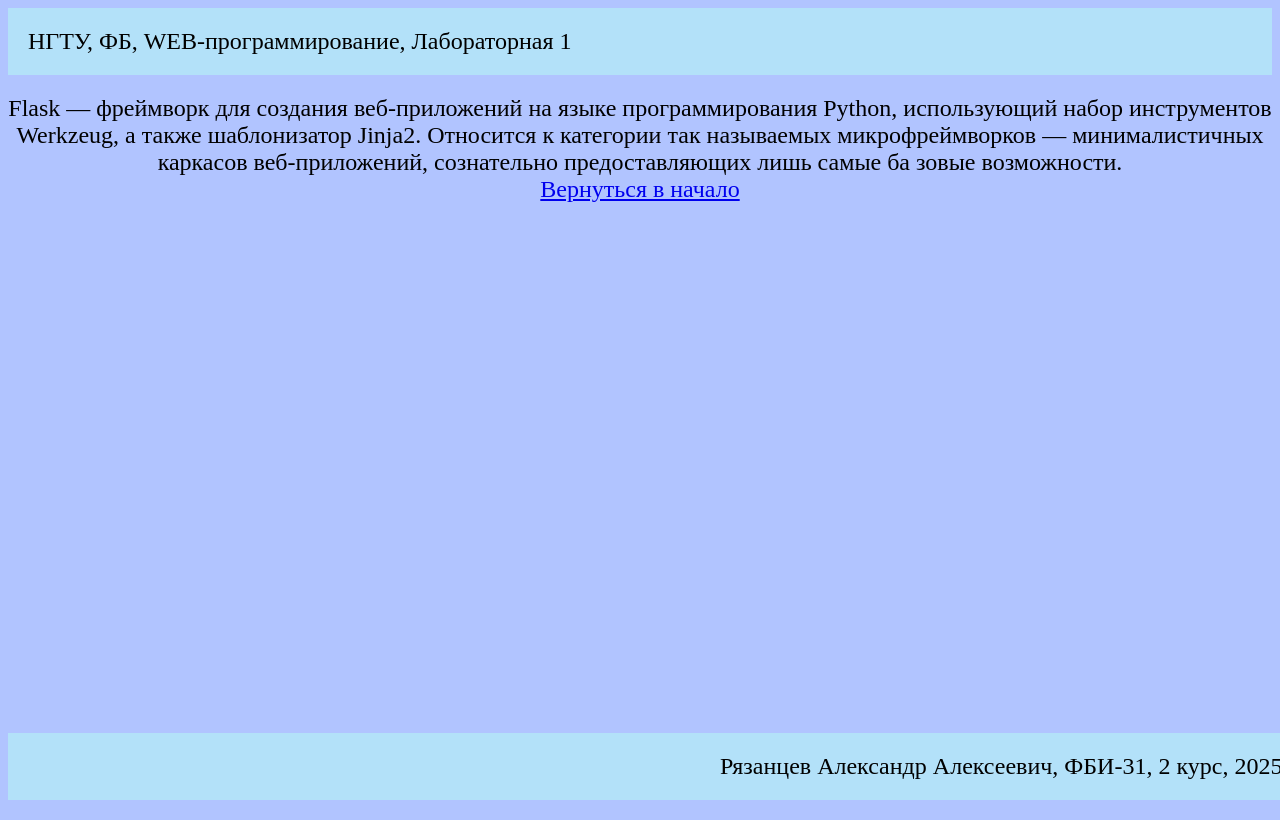
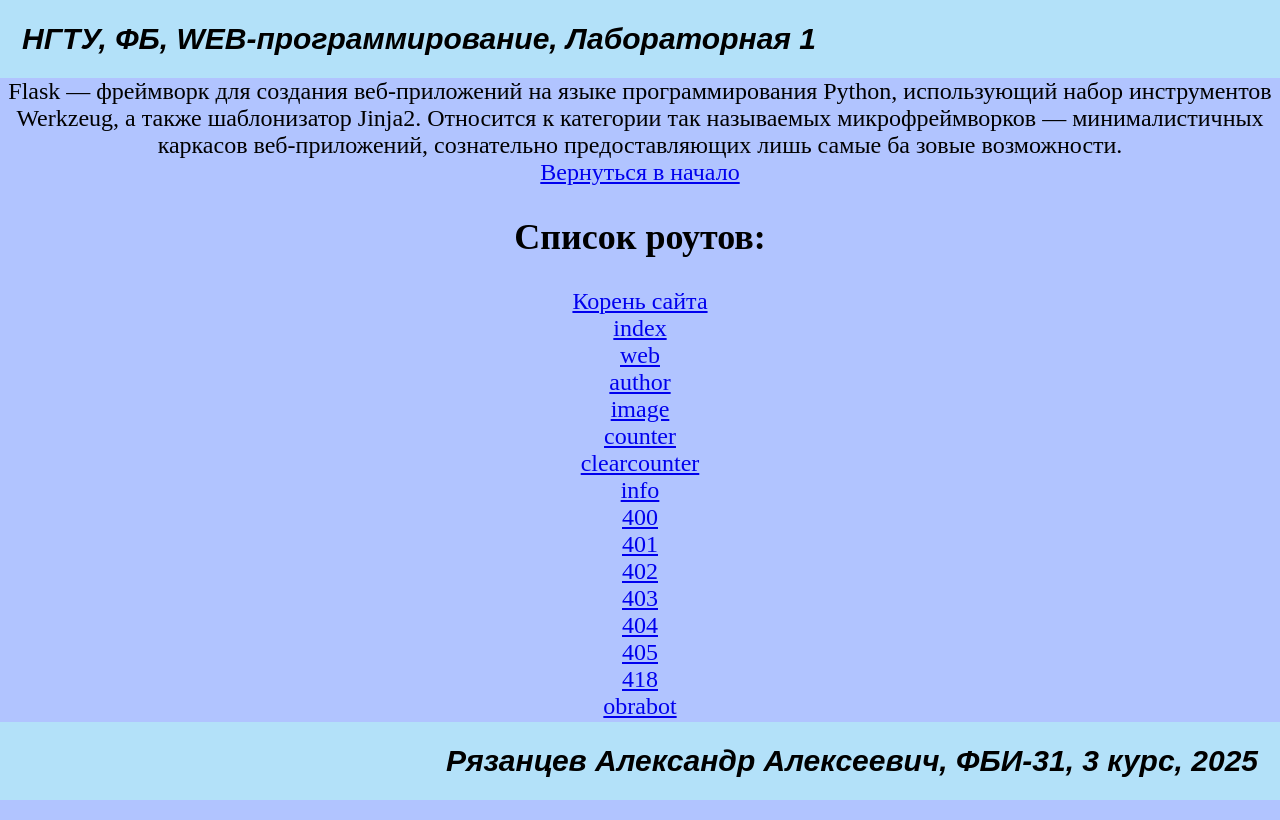
Before and after one commit to sheeshh21/web-back-labs, a Flask app: page /lab1 in a window 1280 px wide. Run offline with Flask 3, Linux system fonts and the light colour scheme.

Commit message:
Список роутов

```diff
--- a/app.py
+++ b/app.py
@@ -12,7 +12,7 @@ def index():
            <body>
                 <title>НГТУ, ФБ, Лабораторные работы</title>
                 <header>НГТУ, ФБ, WEB-программирование, часть 2. Список лабораторных</header>
-                    <a href="/lab1/web">Лабораторная работа №1</a>
+                    <a href="/lab1">Лабораторная работа №1</a>
                 <footer>Рязанцев Александр Алексеевич, ФБИ-31, 2 курс, 2025</footer>
           </body>
         </html>'''
@@ -27,7 +27,7 @@ def a():
            <body>
                 <title>НГТУ, ФБ, Лабораторные работы</title>
                 <header>НГТУ, ФБ, WEB-программирование, часть 2. Список лабораторных</header>
-                    <a href="/lab1/web">Лабораторная работа №1</a>
+                    <a href="/lab1">Лабораторная работа №1</a>
                 <footer>Рязанцев Александр Алексеевич, ФБИ-31, 2 курс, 2025</footer>
           </body>
         </html>'''
@@ -40,7 +40,7 @@ def lab1():
         <html>
         <link rel="stylesheet" href="''' + css + '''">
            <body>
-                <title>Лабораторная 1</title>
+                <title>Лабораторная работа 1</title>
                 <header>НГТУ, ФБ, WEB-программирование, Лабораторная 1</header>
                     <div>
                         Flask — фреймворк для создания веб-приложений на языке
@@ -51,7 +51,24 @@ def lab1():
                         зовые возможности.
                     </div>
                     <a href="/">Вернуться в начало</a>
-                <footer>Рязанцев Александр Алексеевич, ФБИ-31, 2 курс, 2025</footer>
+                    <h2>Список роутов:</h2>
+                    <a href="/">Корень сайта</a><br>
+                    <a href="/index">index</a><br>
+                    <a href="/lab1/web">web</a><br>
+                    <a href="/lab1/author">author</a><br>
+                    <a href="/lab1/image">image</a><br>
+                    <a href="/lab1/counter">counter</a><br>
+                    <a href="/lab1/clearcounter">clearcounter</a><br>
+                    <a href="/lab1/info">info</a><br>
+                    <a href="/lab1/400">400</a><br>
+                    <a href="/lab1/401">401</a><br>
+                    <a href="/lab1/402">402</a><br>
+                    <a href="/lab1/403">403</a><br>
+                    <a href="/lab1/404">404</a><br>
+                    <a href="/lab1/405">405</a><br>
+                    <a href="/lab1/418">418</a><br>
+                    <a href="/lab1/obrabot">obrabot</a><br>
+                <footer>Рязанцев Александр Алексеевич, ФБИ-31, 3 курс, 2025</footer>
           </body>
         </html>'''
 
@@ -63,14 +80,11 @@ def web():
         <html>
         <link rel="stylesheet" href="''' + css + '''">
            <body>
-                <title>НГТУ, ФБ, Лабораторные работы</title>
-                <header>НГТУ, ФБ, WEB-программирование, часть 2. Список лабораторных</header>
+                <title>НГТУ, ФБ, Лабораторная работа 1</title>
+                <header>НГТУ, ФБ, WEB-программирование, Лабораторная 1</header>
                 <h1>web-сервер на flask</h1>
                 <a href="/lab1/author">Автор</a><br>
-                <a href="/lab1/image">Изображение</a><br>
-                <a href="/lab1/counter">Счетчик</a><br>
-                <a href="/lab1/info">Информация</a>
-                <footer>Рязанцев Александр Алексеевич, ФБИ-31, 2 курс, 2025</footer>
+                <footer>Рязанцев Александр Алексеевич, ФБИ-31, 3 курс, 2025</footer>
           </body>
         </html>'''
 
@@ -86,8 +100,8 @@ def author():
         <html>
         <link rel="stylesheet" href="''' + css + '''">
            <body>
-                <title>НГТУ, ФБ, Лабораторные работы</title>
-                <header>НГТУ, ФБ, WEB-программирование, часть 2. Список лабораторных</header>
+                <title>НГТУ, ФБ, Лабораторная работа 1</title>
+                <header>НГТУ, ФБ, WEB-программирование, Лабораторная 1</header>
                 <hr class='hr'>
                 <p>Студент: ''' + name + '''</p>
                 <hr class='hr'>
@@ -96,7 +110,7 @@ def author():
                 <p>Факультет: ''' + faculty + '''</p>
                 <hr class='hr'>
                 <a href="/lab1/web">web</a>
-                <footer>Рязанцев Александр Алексеевич, ФБИ-31, 2 курс, 2025</footer>
+                <footer>Рязанцев Александр Алексеевич, ФБИ-31, 3 курс, 2025</footer>
           </body>
         </html>'''
 
@@ -109,13 +123,13 @@ def image():
         <html>
         <link rel="stylesheet" href="''' + css + '''">
             <body>
-                <title>НГТУ, ФБ, Лабораторные работы</title>
-                <header>НГТУ, ФБ, WEB-программирование, часть 2. Список лабораторных</header>
+                <title>НГТУ, ФБ, Лабораторная работа 1</title>
+                <header>НГТУ, ФБ, WEB-программирование, Лабораторная 1</header>
                 <div class="block">
                     <h1>🌳Дуб🌳</h1>
                     <img src="''' + path + '''">
                 </div>
-                <footer>Рязанцев Александр Алексеевич, ФБИ-31, 2 курс, 2025</footer>
+                <footer>Рязанцев Александр Алексеевич, ФБИ-31, 3 курс, 2025</footer>
             </body>
         </html>''', {
             "X-Server": "sample",
@@ -125,6 +139,7 @@ def image():
         }
 
 count = 0
+
 @app.route("/lab1/counter")
 def counter():
     global count
@@ -140,8 +155,8 @@ def counter():
         <html>
         <link rel="stylesheet" href="''' + css + '''">
            <body>
-                <title>НГТУ, ФБ, Лабораторные работы</title>
-                <header>НГТУ, ФБ, WEB-программирование, часть 2. Список лабораторных</header>
+                <title>НГТУ, ФБ, Лабораторная работа 1</title>
+                <header>НГТУ, ФБ, WEB-программирование, Лабораторная 1</header>
                 <hr class='hr'>
                 <div class='clearcounter'>Сколько раз вы сюда заходили:</div> ''' + str(count) + '''
                 <hr class='hr'>
@@ -152,7 +167,7 @@ def counter():
                 <div class='clearcounter'>Ваш IP адрес:</div> ''' + client_ip + '''<br>
                 <hr class='hr'>
                 <a href="/lab1/clearcounter">clearcounter</a>
-                <footer>Рязанцев Александр Алексеевич, ФБИ-31, 2 курс, 2025</footer>
+                <footer>Рязанцев Александр Алексеевич, ФБИ-31, 3 курс, 2025</footer>
           </body>
         </html>'''
 
@@ -165,15 +180,15 @@ def clearcounter():
         <html>
         <link rel="stylesheet" href="''' + css + '''">
            <body>
-                <title>НГТУ, ФБ, Лабораторные работы</title>
-                <header>НГТУ, ФБ, WEB-программирование, часть 2. Список лабораторных</header>
+                <title>НГТУ, ФБ, Лабораторная работа 1</title>
+                <header>НГТУ, ФБ, WEB-программирование, Лабораторная 1</header>
                 <hr class='hr'>
                 <div class='clearcounter'>Обновите страницу чтобы сбросить счетчик<br>и вернитесь назад</div><br>
                 <hr class='hr'>
                 <div class='link'>
                     <a href="/lab1/counter">counter</a>
                 </div>
-                <footer>Рязанцев Александр Алексеевич, ФБИ-31, 2 курс, 2025</footer>
+                <footer>Рязанцев Александр Алексеевич, ФБИ-31, 3 курс, 2025</footer>
           </body>
         </html>'''
 
@@ -188,11 +203,11 @@ def created():
         <html>
         <link rel="stylesheet" href="''' + css + '''">
            <body>
-                <title>НГТУ, ФБ, Лабораторные работы</title>
-                <header>НГТУ, ФБ, WEB-программирование, часть 2. Список лабораторных</header>
+                <title>НГТУ, ФБ, Лабораторная работа 1</title>
+                <header>НГТУ, ФБ, WEB-программирование, Лабораторная 1</header>
                 <h1>Создано успешно</h1>
                 <div><i>что-то создано...</i></div>
-                <footer>Рязанцев Александр Алексеевич, ФБИ-31, 2 курс, 2025</footer>
+                <footer>Рязанцев Александр Алексеевич, ФБИ-31, 3 курс, 2025</footer>
           </body>
         </html>''', 201, {
             "X-Server": "sample",
@@ -206,8 +221,8 @@ def code400():
         <html>
         <link rel="stylesheet" href="''' + css + '''">
            <body>
-                <title>НГТУ, ФБ, Лабораторные работы</title>
-                <header>НГТУ, ФБ, WEB-программирование</header>
+                <title>НГТУ, ФБ, Лабораторная работа</title>
+                <header>НГТУ, ФБ, WEB-программирование, Лабораторная 1</header>
                 <div>Код состояния ответа "HTTP 400 Bad Request" указывает, что сервер не смог понять запрос из-за недействительного синтаксиса. Клиент не должен повторять этот запрос без изменений.</div>
                 <footer>Рязанцев Александр Алексеевич, ФБИ-31, 3 курс, 2025</footer>
           </body>
@@ -220,8 +235,8 @@ def code401():
         <html>
         <link rel="stylesheet" href="''' + css + '''">
            <body>
-                <title>НГТУ, ФБ, Лабораторные работы</title>
-                <header>НГТУ, ФБ, WEB-программирование</header>
+                <title>НГТУ, ФБ, Лабораторная работа 1</title>
+                <header>НГТУ, ФБ, WEB-программирование, Лабораторная 1</header>
                 <div>Код ответа на статус ошибки HTTP 401 Unauthorized клиента указывает, что запрос не был применён, поскольку ему не хватает действительных учётных данных для целевого ресурса.</div>
                 <footer>Рязанцев Александр Алексеевич, ФБИ-31, 3 курс, 2025</footer>
           </body>
@@ -234,8 +249,8 @@ def code402():
         <html>
         <link rel="stylesheet" href="''' + css + '''">
            <body>
-                <title>НГТУ, ФБ, Лабораторные работы</title>
-                <header>НГТУ, ФБ, WEB-программирование</header>
+                <title>НГТУ, ФБ, Лабораторная работа 1</title>
+                <header>НГТУ, ФБ, WEB-программирование, Лабораторная 1</header>
                 <div>HTTP-ответ 402 Payment Required это нестандартная ошибка клиента, зарезервированная для использования в будущем. Иногда этот код означает, что запрос не может быть выполнен до тех пор, пока клиент не совершит оплату. Изначально создан для активации цифровых средств или (микро) платёжных систем и изображает, что запрошенный контент недоступен пока клиент не совершит оплату. Так или иначе, стандартизованного использования для кода нет, и он может использоваться разными элементами в разном контексте.</div>
                 <footer>Рязанцев Александр Алексеевич, ФБИ-31, 3 курс, 2025</footer>
           </body>
@@ -248,8 +263,8 @@ def code403():
         <html>
         <link rel="stylesheet" href="''' + css + '''">
            <body>
-                <title>НГТУ, ФБ, Лабораторные работы</title>
-                <header>НГТУ, ФБ, WEB-программирование</header>
+                <title>НГТУ, ФБ, Лабораторная работа 1</title>
+                <header>НГТУ, ФБ, WEB-программирование, Лабораторная 1</header>
                 <div>Код ответа на статус ошибки "HTTP 403 Forbidden" указывает, что сервер понял запрос, но отказывается его авторизовать. Этот статус похож на 401, но в этом случае повторная аутентификация не будет иметь никакого значения. Доступ запрещён и привязан к логике приложения (например, у пользователя не хватает прав доступа к запрашиваемому ресурсу).</div>
                 <footer>Рязанцев Александр Алексеевич, ФБИ-31, 3 курс, 2025</footer>
           </body>
@@ -262,8 +277,8 @@ def code405():
         <html>
         <link rel="stylesheet" href="''' + css + '''">
            <body>
-                <title>НГТУ, ФБ, Лабораторные работы</title>
-                <header>НГТУ, ФБ, WEB-программирование</header>
+                <title>НГТУ, ФБ, Лабораторная работа 1</title>
+                <header>НГТУ, ФБ, WEB-программирование, Лабораторная 1</header>
                 <div>Код состояния протокола HTTP 405 Method Not Allowed, указывает, что метод запроса известен серверу, но был отключён и не может быть использован. Два обязательных метода GET и HEAD никогда не должны быть отключены и не должны возвращать этот код ошибки. Сервер ОБЯЗАН сгенерировать поле заголовка Allow в ответе с кодом 405, которое содержит список текущих доступных методов ресурса.</div>
                 <footer>Рязанцев Александр Алексеевич, ФБИ-31, 3 курс, 2025</footer>
           </body>
@@ -276,8 +291,8 @@ def code418():
         <html>
         <link rel="stylesheet" href="''' + css + '''">
            <body>
-                <title>НГТУ, ФБ, Лабораторные работы</title>
-                <header>НГТУ, ФБ, WEB-программирование</header>
+                <title>НГТУ, ФБ, Лабораторная работа 1</title>
+                <header>НГТУ, ФБ, WEB-программирование, Лабораторная 1</header>
                 <div>HTTP код ошибки 418 I'm a teapot сообщает о том, что сервер не может приготовить кофе, потому что он чайник. Эта ошибка ссылается на Hyper Text Coffee Pot Control Protocol (гипертекстовый протокол кофейников) который был первоапрельской шуткой в 1998 году.</div>
                 <footer>Рязанцев Александр Алексеевич, ФБИ-31, 3 курс, 2025</footer>
           </body>
@@ -291,7 +306,7 @@ def not_found1(err):
         <html>
         <link rel="stylesheet" href="''' + css + '''">
            <body class='bodyerror'>
-                <title>НГТУ, ФБ, Лабораторные работы</title>
+                <title>НГТУ, ФБ, Лабораторная работа 1</title>
                 <div class='error'>Упс, походу это ошибка 404...</div>
                 <img class='imgerror' src=''' + error + '''>
           </body>
@@ -306,8 +321,8 @@ def obrabot():
         <html>
         <link rel="stylesheet" href="''' + css + '''">
            <body>
-                <title>НГТУ, ФБ, Лабораторные работы</title>
-                <header>НГТУ, ФБ, WEB-программирование</header>
+                <title>НГТУ, ФБ, Лабораторная работа 1</title>
+                <header>НГТУ, ФБ, WEB-программирование, Лабораторная 1</header>
                 <div>''' + str(a/b) + '''</div>
                 <footer>Рязанцев Александр Алексеевич, ФБИ-31, 3 курс, 2025</footer>
           </body>
@@ -320,7 +335,7 @@ def not_found2(err):
         <html>
         <link rel="stylesheet" href="''' + css + '''">
            <body class='bodyerror'>
-                <title>НГТУ, ФБ, Лабораторные работы</title>
+                <title>НГТУ, ФБ, Лабораторная работа 1</title>
                 <div class='error1'>Внутренняя ошибка сервера!<br>Сервер столкнулся с внутренней ошибкой и не смог выполнить ваш запрос. Сервер перегружен, либо в приложении произошла ошибка.</div>
           </body>
         </html>''', 500
--- a/static/lab1.css
+++ b/static/lab1.css
@@ -2,25 +2,37 @@ body {
     background-color: rgb(177, 196, 255);
     font-size: 24px;
     text-align: center;
-    color: black
+    color: black;
+    margin: 0;
+    margin-bottom: 100px;
 }
 
 header {
     background-color: rgb(179, 225, 249);
     color: black;
-    padding: 20px;
-    margin-bottom: 20px;
+    font-family: Arial;
+    margin: 0px;
+    padding: 22px;
+    font-size: 30px;
+    font-weight: bold;
+    font-style: italic;
     text-align: left;
 }
 
 footer {
     background-color: rgb(179, 225, 249);
     color: black;
+    font-family: Arial;
+    margin: 0px;
+    padding: 22px;
     text-align: right;
-    padding: 20px;
     position: fixed;
     bottom: 0;
-    width: 98%;
+    right: 0;
+    left: 0;
+    font-size: 30px;
+    font-weight: bold;
+    font-style: italic;
 }
 
 img {
```
